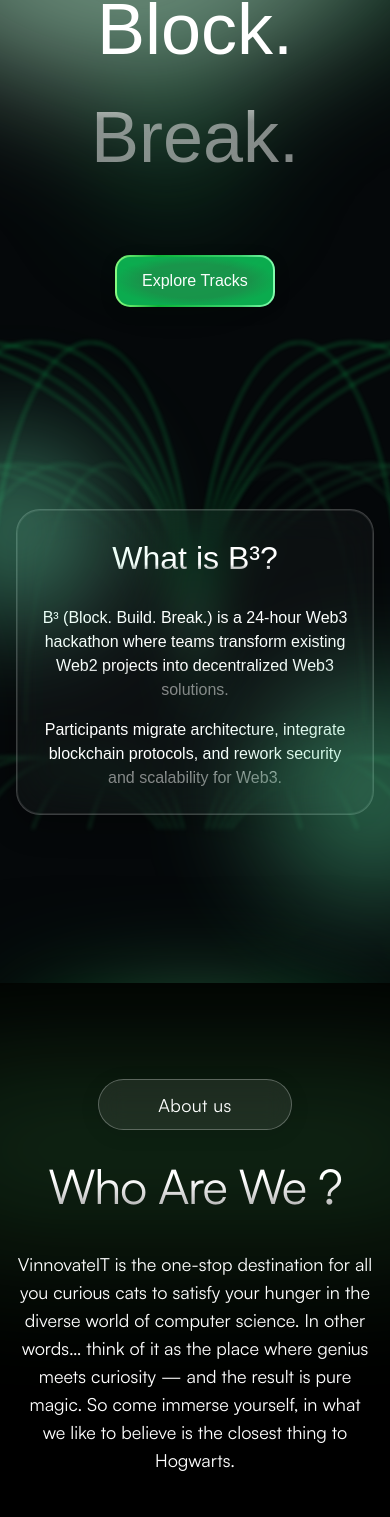
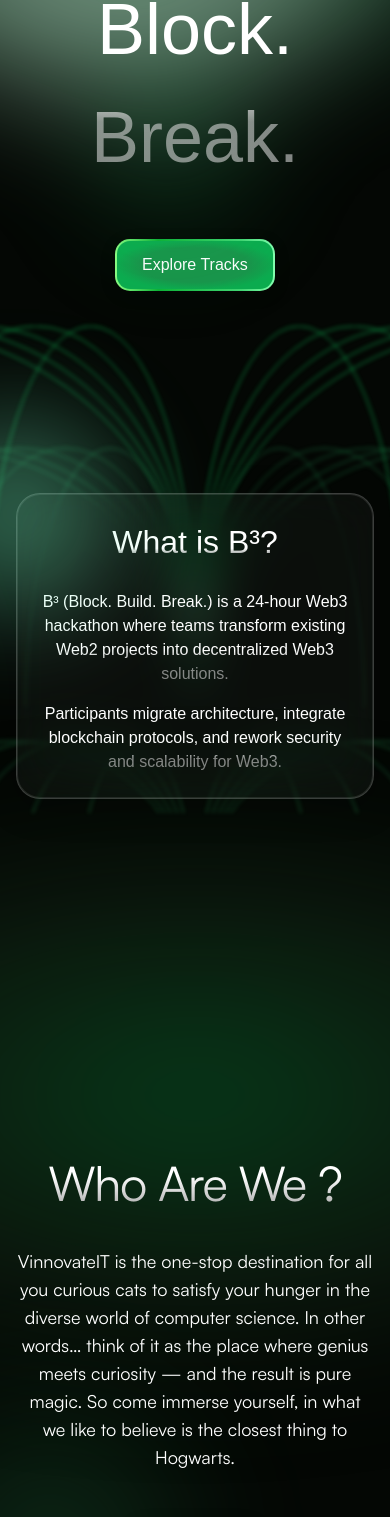
Before and after one commit to vinnovateit/b3, a Next.js app: page / in a window 390 px wide. Shown: the part 432-1949 px from the top of the page. Built offline with nearby package versions, Linux system fonts and the light colour scheme.

Commit message:
fix the transition between the hero and who are we

```diff
--- a/src/app/components/Hero.jsx
+++ b/src/app/components/Hero.jsx
@@ -1,32 +1,23 @@
 "use client";
 
 import { useEffect, useRef, useState } from "react";
-import Button from "./button"
+import Button from "./button";
 
 export default function Hero() {
 	const cardRef = useRef(null);
 	const [isVisible, setIsVisible] = useState(false);
 
 	useEffect(() => {
-		const observer = new IntersectionObserver(
-			([entry]) => {
-				if (entry.intersectionRatio > 0.2) {
-					setIsVisible(true);
-					observer.disconnect(); // only once
-				}
-			},
-			{ threshold: [0.2] },
-		);
+		// Start animations immediately after a short delay (for loading screen)
+		const timer = setTimeout(() => {
+			setIsVisible(true);
+		}, 100); // Small delay to ensure page is ready
 
-		if (cardRef.current) observer.observe(cardRef.current);
-
-		return () => {
-			if (cardRef.current) observer.unobserve(cardRef.current);
-		};
+		return () => clearTimeout(timer);
 	}, []);
 
 	return (
-		<main className="relative w-full bg-[#05080a] text-white font-[var(--font-satoshi),system-ui,-apple-system,sans-serif] overflow-hidden">
+		<main className="relative w-full bg-[#040704] text-white font-[var(--font-satoshi),system-ui,-apple-system,sans-serif] overflow-hidden">
 			<style jsx>{`
 				@keyframes traceEllipseLeft {
 					0% {
@@ -53,13 +44,13 @@ export default function Hero() {
 				.ellipse-animate-left {
 					stroke-dashoffset: 0;
 					stroke-dasharray: 0.5 1;
-					animation: traceEllipseLeft 2s ease-in forwards;
+					animation: traceEllipseLeft 3s ease-out forwards;
 				}
 
 				.ellipse-animate-right {
 					stroke-dashoffset: 0;
 					stroke-dasharray: 0.5 1;
-					animation: traceEllipseRight 2s ease-in forwards;
+					animation: traceEllipseRight 3s ease-out forwards;
 				}
 
 				/* Hide all ellipses by default */
@@ -136,7 +127,6 @@ export default function Hero() {
 						></div>
 					</div>
 				</div>
-
 				{/* Hero text stack */}
 				<div className="relative z-[5] text-center pt-[15vh]">
 					<h1
@@ -162,13 +152,11 @@ export default function Hero() {
 						Build. Block. Break.
 					</p>
 				</div>
-
-				<div className="flex justify-center mt-8">
-					<Button text="Explore Tracks" className="mt-8"/>
+				<div className="flex justify-center mt-12 mb-8">
+					<Button text="Explore Tracks" />
 				</div>
-
 				{/* Glass morph block wrapper with ellipses */}
-				<div className="relative z-[6] w-full max-w-[900px] min-h-[474px] h-auto mx-auto mt-[24vh] px-4 md:px-6 lg:max-w-[87.3%]">
+				<div className="relative z-[6] w-full max-w-[900px] min-h-[474px] h-auto mx-auto mt-[24vh] mb-32 px-4 md:px-6 lg:max-w-[87.3%]">
 					{/* SVG Ellipses - positioned behind glass card */}
 					<div className="absolute left-1/2 top-[30%] -translate-x-1/2 -translate-y-1/2 z-[1] pointer-events-none">
 						{/* Layer 1 - tangent at center (top-1/2) */}
@@ -619,24 +607,6 @@ export default function Hero() {
 							}}
 						></div>
 
-						<div
-							className="absolute -bottom-[140px] -right-[160px] w-[320px] h-[320px] pointer-events-none opacity-60"
-							style={{
-								background:
-									"radial-gradient(circle at center, rgba(90, 220, 160, 0.9) 0%, rgba(90, 220, 160, 0.45) 38%, rgba(90, 220, 160, 0.2) 58%, transparent 78%)",
-								filter: "blur(45px)",
-							}}
-						></div>
-
-						<div
-							className="absolute left-1/2 -bottom-[560px] -translate-x-1/2 w-[380px] h-[380px] pointer-events-none opacity-100"
-							style={{
-								background:
-									"radial-gradient(ellipse at center, rgba(217, 217, 217, 0.6) 17%, rgba(94, 163, 122, 0.7) 46%, rgba(5, 124, 53, 0.5) 71%, rgba(0, 0, 0, 1) 100%)",
-								filter: "blur(50.88px)",
-							}}
-						></div>
-
 						{/* Glass content */}
 						<h2
 							className="text-[clamp(2rem,5vw,4rem)] mb-6 text-center bg-clip-text text-transparent"
@@ -679,6 +649,16 @@ export default function Hero() {
 					</div>
 				</div>
 			</div>
+
+			{/* Bottom green gradient transition */}
+			<div
+				className="absolute -bottom-[350px] left-1/2 -translate-x-1/2 w-[1400px] h-[700px] pointer-events-none z-10"
+				style={{
+					background:
+						"radial-gradient(ellipse at center, rgba(5, 124, 53, 0.45) 0%, rgba(34, 82, 44, 0.3) 30%, transparent 60%)",
+					filter: "blur(60px)",
+				}}
+			></div>
 		</main>
 	);
 }
--- a/src/app/components/WhoAreWe.jsx
+++ b/src/app/components/WhoAreWe.jsx
@@ -9,7 +9,7 @@ const CARDS = [
 	{ id: 2, src: "/Whoareweimg/second.png", alt: "Team" },
 	{ id: 3, src: "/Whoareweimg/third.png", alt: "Team" },
 	{ id: 4, src: "/Whoareweimg/fourth.jpg", alt: "Team" },
-  { id: 5, src: "/Whoareweimg/fifth.png", alt: "Team" }
+	{ id: 5, src: "/Whoareweimg/fifth.png", alt: "Team" },
 ];
 
 const WhoAreWe = () => {
@@ -79,7 +79,9 @@ const WhoAreWe = () => {
 			const direction = wheelQueueRef.current > 0 ? 1 : -1;
 			wheelQueueRef.current -= direction;
 			transitionEndRef.current = performance.now() + TRANSITION_MS;
-      setActiveIndex((prev) => (prev + direction + CARDS.length) % CARDS.length);
+			setActiveIndex(
+				(prev) => (prev + direction + CARDS.length) % CARDS.length,
+			);
 			setTimeout(() => {
 				processWheelQueue();
 			}, TRANSITION_MS);
@@ -102,7 +104,8 @@ const WhoAreWe = () => {
 				const now = performance.now();
 				const delay = Math.max(0, transitionEndRef.current - now);
 				if (delay > 0) {
-          if (queueKickTimeoutRef.current) clearTimeout(queueKickTimeoutRef.current);
+					if (queueKickTimeoutRef.current)
+						clearTimeout(queueKickTimeoutRef.current);
 					queueKickTimeoutRef.current = setTimeout(() => {
 						processWheelQueue();
 					}, delay);
@@ -110,11 +113,13 @@ const WhoAreWe = () => {
 					processWheelQueue();
 				}
 			}
-      if (wheelIdleTimeoutRef.current) clearTimeout(wheelIdleTimeoutRef.current);
+			if (wheelIdleTimeoutRef.current)
+				clearTimeout(wheelIdleTimeoutRef.current);
 			wheelIdleTimeoutRef.current = setTimeout(() => {
 				wheelQueueRef.current = 0;
 			}, 120);
-      if (wheelResumeTimeoutRef.current) clearTimeout(wheelResumeTimeoutRef.current);
+			if (wheelResumeTimeoutRef.current)
+				clearTimeout(wheelResumeTimeoutRef.current);
 			wheelResumeTimeoutRef.current = setTimeout(() => {
 				if (hasEnteredView) setIsAutoPlaying(true);
 			}, 1000);
@@ -123,9 +128,12 @@ const WhoAreWe = () => {
 		node.addEventListener("wheel", onWheel, { passive: false });
 		return () => {
 			node.removeEventListener("wheel", onWheel);
-      if (wheelIdleTimeoutRef.current) clearTimeout(wheelIdleTimeoutRef.current);
-      if (wheelResumeTimeoutRef.current) clearTimeout(wheelResumeTimeoutRef.current);
-      if (queueKickTimeoutRef.current) clearTimeout(queueKickTimeoutRef.current);
+			if (wheelIdleTimeoutRef.current)
+				clearTimeout(wheelIdleTimeoutRef.current);
+			if (wheelResumeTimeoutRef.current)
+				clearTimeout(wheelResumeTimeoutRef.current);
+			if (queueKickTimeoutRef.current)
+				clearTimeout(queueKickTimeoutRef.current);
 		};
 	}, [hasEnteredView, isHovering]);
 
@@ -143,8 +151,9 @@ const WhoAreWe = () => {
 				zIndex: 50,
 				z: 0,
 				rotateY: 0,
-        x: "-50%", y: "-50%",
-        transition: { duration: 0.6, ease: "easeOut" }
+				x: "-50%",
+				y: "-50%",
+				transition: { duration: 0.6, ease: "easeOut" },
 			};
 		}
 		// --- MID LEFT ---
@@ -156,8 +165,9 @@ const WhoAreWe = () => {
 				zIndex: 40,
 				z: -80,
 				rotateY: 38,
-        x: "-50%", y: "-50%",
-        transition: { duration: 0.6, ease: "easeInOut" }
+				x: "-50%",
+				y: "-50%",
+				transition: { duration: 0.6, ease: "easeInOut" },
 			};
 		}
 		// --- FAR LEFT ---
@@ -169,16 +179,17 @@ const WhoAreWe = () => {
 				zIndex: 30,
 				z: -160,
 				rotateY: 60,
-        x: "-50%", y: "-50%",
+				x: "-50%",
+				y: "-50%",
 				transition: isWrapping
 					? {
 							left: { duration: 0 },
 							x: { duration: 0 },
 							rotateY: { duration: 0 },
 							scale: { duration: 0 },
-              opacity: { duration: 0.3, delay: 0.05, ease: "easeOut" }
+							opacity: { duration: 0.3, delay: 0.05, ease: "easeOut" },
 						}
-          : { duration: 0.6, ease: "easeInOut" }
+					: { duration: 0.6, ease: "easeInOut" },
 			};
 		}
 		// --- MID RIGHT ---
@@ -190,8 +201,9 @@ const WhoAreWe = () => {
 				zIndex: 40,
 				z: -80,
 				rotateY: -38,
-        x: "-50%", y: "-50%",
-        transition: { duration: 0.6, ease: "easeInOut" }
+				x: "-50%",
+				y: "-50%",
+				transition: { duration: 0.6, ease: "easeInOut" },
 			};
 		}
 		// --- FAR RIGHT ---
@@ -203,16 +215,17 @@ const WhoAreWe = () => {
 				zIndex: 30,
 				z: -160,
 				rotateY: -60,
-        x: "-50%", y: "-50%",
+				x: "-50%",
+				y: "-50%",
 				transition: isWrapping
 					? {
 							left: { duration: 0 },
 							x: { duration: 0 },
 							rotateY: { duration: 0 },
 							scale: { duration: 0 },
-              opacity: { duration: 0.3, delay: 0.05, ease: "easeOut" }
+							opacity: { duration: 0.3, delay: 0.05, ease: "easeOut" },
 						}
-          : { duration: 0.6, ease: "easeInOut" }
+					: { duration: 0.6, ease: "easeInOut" },
 			};
 		}
 		// --- HIDDEN ---
@@ -223,29 +236,71 @@ const WhoAreWe = () => {
 			zIndex: 0,
 			z: -200,
 			rotateY: 0,
-      x: "-50%", y: "-50%",
-      transition: { duration: 0.6 }
+			x: "-50%",
+			y: "-50%",
+			transition: { duration: 0.6 },
 		};
 	};
 
 	return (
-    <section className="relative w-full bg-black py-24 overflow-hidden flex flex-col items-center font-sans">
+		<section className="relative w-full bg-[#040704] pt-16 pb-24 overflow-hidden flex flex-col items-center font-sans">
+			{/* Top green gradient transition */}
+			<div
+				className="absolute -top-[350px] left-1/2 -translate-x-1/2 w-[1400px] h-[700px] pointer-events-none"
+				style={{
+					background:
+						"radial-gradient(ellipse at center, rgba(5, 124, 53, 0.45) 0%, rgba(34, 82, 44, 0.3) 30%, transparent 60%)",
+					filter: "blur(60px)",
+				}}
+			></div>
 
-      {/* ILLUMINATION */}
-      <div className="absolute top-[100px] left-1/2 -translate-x-1/2 w-[600px] h-[200px] bg-gradient-to-b from-[#22522C] to-[#040704] blur-[80px] pointer-events-none opacity-90" />
+			{/* Green glow effects */}
+			<div
+				className="absolute top-[20%] -left-[150px] w-[400px] h-[400px] pointer-events-none opacity-50"
+				style={{
+					background:
+						"radial-gradient(circle at center, rgba(57, 221, 124, 0.4) 0%, rgba(57, 221, 124, 0.15) 40%, transparent 70%)",
+					filter: "blur(60px)",
+				}}
+			></div>
+			<div
+				className="absolute top-[40%] -right-[150px] w-[350px] h-[350px] pointer-events-none opacity-40"
+				style={{
+					background:
+						"radial-gradient(circle at center, rgba(5, 124, 53, 0.5) 0%, rgba(5, 124, 53, 0.2) 45%, transparent 70%)",
+					filter: "blur(50px)",
+				}}
+			></div>
+			<div
+				className="absolute bottom-[15%] left-[20%] w-[300px] h-[300px] pointer-events-none opacity-30"
+				style={{
+					background:
+						"radial-gradient(circle at center, rgba(120, 255, 200, 0.5) 0%, rgba(90, 220, 160, 0.2) 50%, transparent 75%)",
+					filter: "blur(55px)",
+				}}
+			></div>
+			<div
+				className="absolute bottom-[20%] right-[15%] w-[320px] h-[320px] pointer-events-none opacity-35"
+				style={{
+					background:
+						"radial-gradient(circle at center, rgba(57, 221, 124, 0.45) 0%, rgba(57, 221, 124, 0.15) 45%, transparent 70%)",
+					filter: "blur(55px)",
+				}}
+			></div>
 
 			{/* TEXT CONTENT */}
 			<div className="relative z-10 container mx-auto px-4 flex flex-col items-center text-center mb-16">
-        <div className="mb-8 w-[194px] h-[51px] rounded-[38px] border border-[rgba(255,255,255,0.28)] bg-[rgba(255,255,255,0.08)] backdrop-blur-md flex items-center justify-center shadow-[0_4px_20px_rgba(0,0,0,0.1)]">
-             <span className="text-white text-lg font-normal tracking-wide">About us</span>
-        </div>
 				<h2 className="text-5xl md:text-[75px] font-normal mb-8 tracking-tight text-gradient-title pb-2 relative z-20 leading-[1.0]">
 					Who Are We ?
 				</h2>
 				<p className="text-white max-w-[863px] text-lg md:text-[30px] leading-[1.3]\ mb-12 font-normal antialiased">
-          VinnovateIT is the one-stop destination for all you curious cats to satisfy your hunger in the diverse world of computer science. In other words… think of it as the place where genius meets curiosity — and the result is pure magic. So come immerse yourself, in what we like to believe is the closest thing to Hogwarts.
+					VinnovateIT is the one-stop destination for all you curious cats to
+					satisfy your hunger in the diverse world of computer science. In other
+					words… think of it as the place where genius meets curiosity — and the
+					result is pure magic. So come immerse yourself, in what we like to
+					believe is the closest thing to Hogwarts.
 				</p>
-        <Button text="Read more" link="https://vinnovateit.com/"/>
+				<Button text="Read more" link="https://vinnovateit.com/" />
 			</div>
 
 			{/* --- CAROUSEL CONTAINER --- */}
@@ -265,45 +320,63 @@ const WhoAreWe = () => {
 				onMouseEnter={() => setIsHovering(true)}
 				onMouseLeave={() => setIsHovering(false)}
 			>
-
 				{CARDS.map((card, index) => {
 					const length = CARDS.length;
 					let offset = (index - activeIndex + length) % length;
 					if (offset > length / 2) offset -= length;
-          let prevOffset = (index - prevActiveIndexRef.current + length) % length;
+					let prevOffset =
+						(index - prevActiveIndexRef.current + length) % length;
 					if (prevOffset > length / 2) prevOffset -= length;
-          const isWrapping = (prevOffset === -2 && offset === 2) || (prevOffset === 2 && offset === -2);
+					const isWrapping =
+						(prevOffset === -2 && offset === 2) ||
+						(prevOffset === 2 && offset === -2);
 
 					return (
 						<motion.div
 							key={card.id}
 							className={`absolute top-1/2
-                ${offset === 0
+                ${
+									offset === 0
 										? "w-[90vw] h-[500px] md:w-[477.83px] md:h-[534px] glass-frame-center"
 										: "w-[200px] h-[300px] md:w-[404.28px] md:h-[451.54px] glass-frame-side"
 								}
               `}
-              style={{ transformStyle: "preserve-3d", backfaceVisibility: "hidden" }}
-
+							style={{
+								transformStyle: "preserve-3d",
+								backfaceVisibility: "hidden",
+							}}
 							// INITIAL STATE: Hidden in center
 							initial={{
 								left: "50%",
-                x: "-50%", y: "-50%",
+								x: "-50%",
+								y: "-50%",
 								scale: 0.8,
-                opacity: 0
+								opacity: 0,
 							}}
-
 							// ANIMATE PROP: Checks if we have scrolled into view
 							animate={
 								hasEnteredView
 									? getVariant(offset, isWrapping) // If visible: Go to Calculated Position
-                  : { left: "50%", x: "-50%", y: "-50%", scale: 0.8, opacity: 0 } // If not: Stay Hidden
+									: {
+											left: "50%",
+											x: "-50%",
+											y: "-50%",
+											scale: 0.8,
+											opacity: 0,
+										} // If not: Stay Hidden
 							}
 						>
-              <div className={`relative z-10 w-full h-full overflow-hidden bg-black
+							<div
+								className={`relative z-10 w-full h-full overflow-hidden bg-black
                   ${offset === 0 ? "rounded-[64px]" : "rounded-[58px]"}`}
 							>
-                <Image src={card.src} alt={card.alt} fill className="object-cover opacity-90" priority={offset === 0} />
+								<Image
+									src={card.src}
+									alt={card.alt}
+									fill
+									className="object-cover opacity-90"
+									priority={offset === 0}
+								/>
 
 								{offset === 0 && (
 									<div className="absolute bottom-0 left-0 w-full h-1/2 bg-gradient-to-t from-black/80 to-transparent" />
@@ -312,7 +385,6 @@ const WhoAreWe = () => {
 						</motion.div>
 					);
 				})}
-
 			</motion.div>
 		</section>
 	);
--- a/src/app/globals.css
+++ b/src/app/globals.css
@@ -73,13 +73,7 @@ body {
 		background:
 			radial-gradient(60.5% 60.5% at 50% 50%, #19954b 59.15%, #0cac4f 86.65%)
 				padding-box,
-			linear-gradient(
-					90deg,
-					#8CFF84 0%,
-					#0EB337 27%,
-					#42D774 79%,
-					#85FFB0 100%
-				)
+			linear-gradient(90deg, #8cff84 0%, #0eb337 27%, #42d774 79%, #85ffb0 100%)
 				border-box;
 
 		color: white;
@@ -109,13 +103,7 @@ body {
 		background:
 			radial-gradient(60.5% 60.5% at 50% 50%, #19954b 59.15%, #0cac4f 86.65%)
 				padding-box,
-			linear-gradient(
-					90deg,
-					#8CFF84 0%,
-					#0EB337 27%,
-					#42D774 79%,
-					#85FFB0 100%
-				)
+			linear-gradient(90deg, #8cff84 0%, #0eb337 27%, #42d774 79%, #85ffb0 100%)
 				border-box;
 
 		transform: scale(1);
```
Also changed, not shown: src/app/components/FAQ.jsx (+119 -51 lines), src/app/components/footer/footer.jsx (+106 -37 lines). Lines whose indentation alone changed are shown as unchanged.
